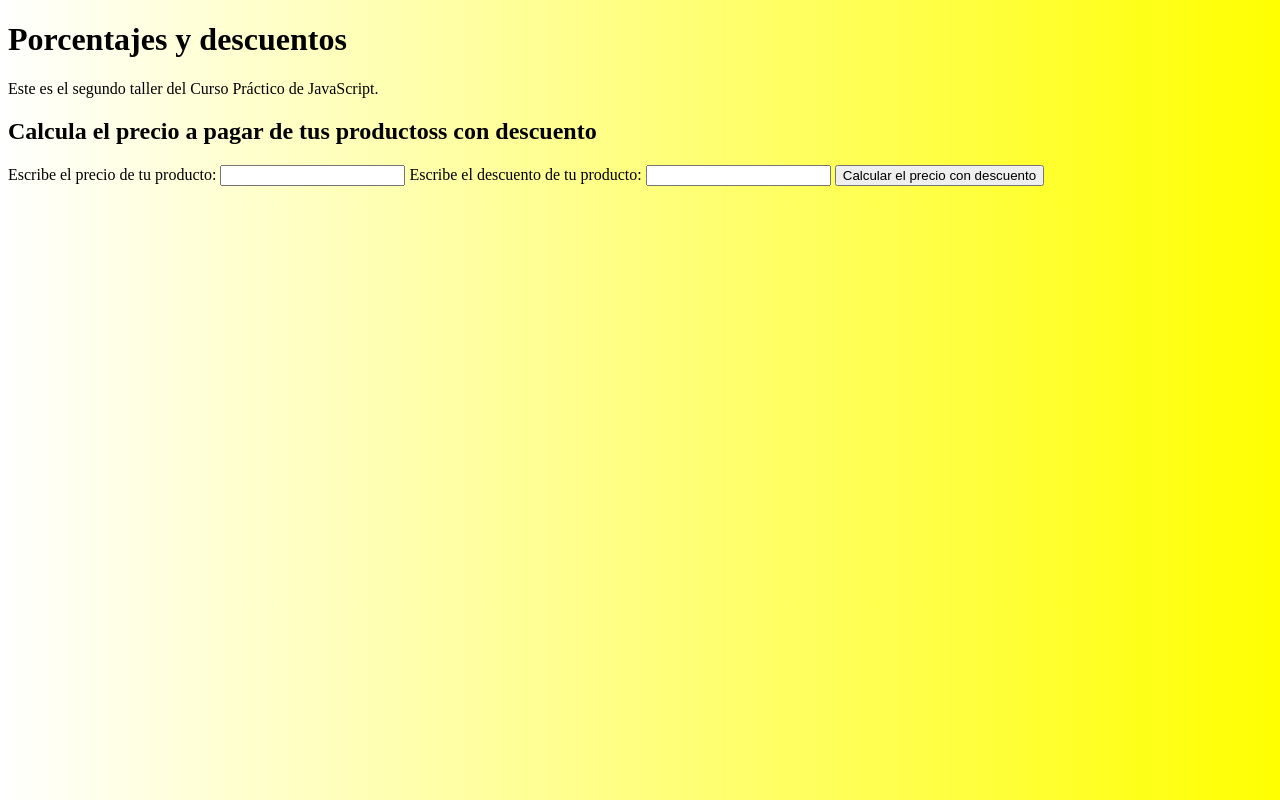
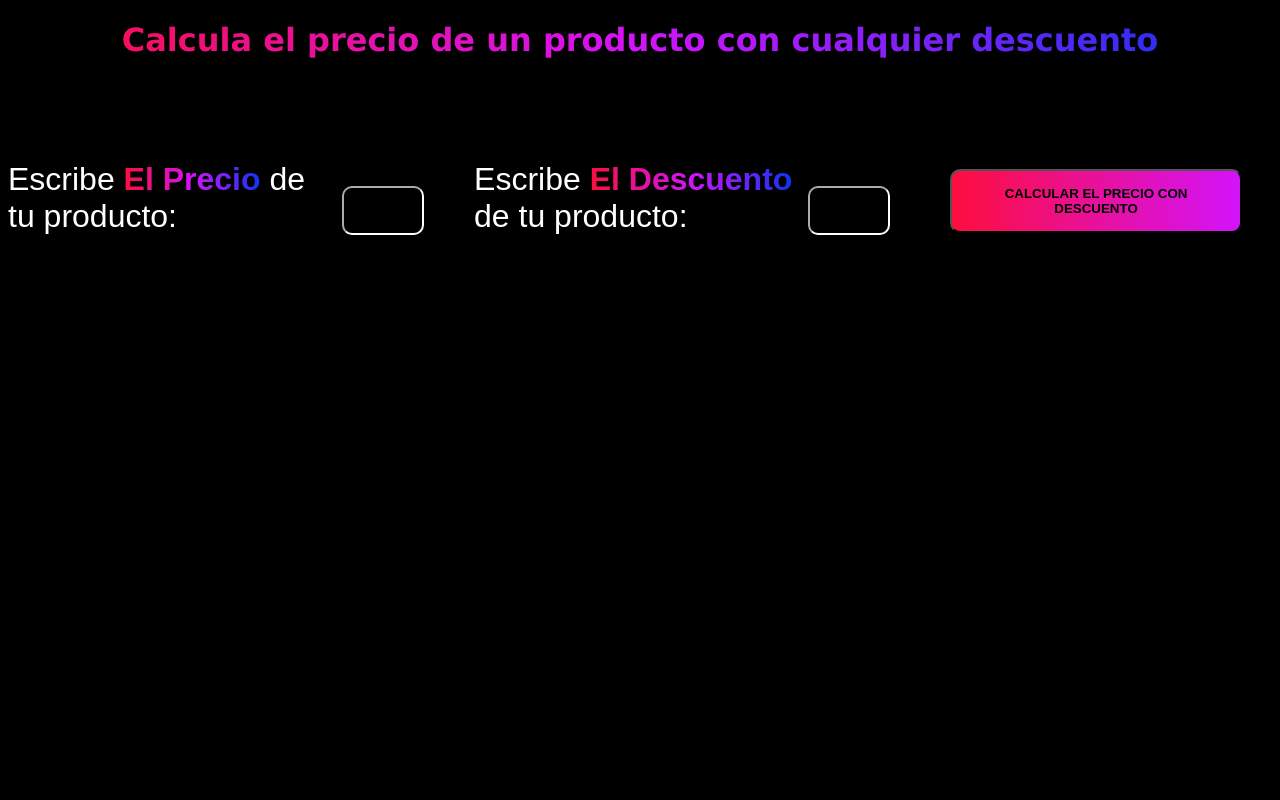
Before and after one commit to Juanes3105/curso-practico-javascript-platzi, a website: page descuentos.html in a window 1280 px wide. Drawn offline with Linux system fonts and the light colour scheme.

Commit message:
Hice cambios

```diff
--- a/descuentos.css
+++ b/descuentos.css
@@ -1,4 +1,95 @@
 body{
     background-color: #ffffff;
-    background-image: linear-gradient(90deg, #ffffff 0%, #ffff00 100%);
+    background-color: black;
+    color: #ffffff;
 }
+
+.btn-grad {background-image: linear-gradient(90deg, rgb(253, 14, 62) 0%, #d313fa 50%, #0d34f3 100%);}
+.btn-grad {
+   margin: 10px;
+   margin-right: 30px;
+   padding: 15px 45px;
+   text-align: center;
+   text-transform: uppercase;
+   transition: 0.5s;
+   background-size: 200% auto;
+   color: black;
+   border-radius: 10px;
+   display: block;
+   font-family: Arial;
+   font-weight: 800;
+ }
+
+ .btn-grad:hover {
+   background-position: right center;
+   color: #ffffff;
+   text-decoration: none;
+   cursor: pointer;
+   transform: translateY(-5px);
+   box-shadow: 0 0 20px rgb(0, 0, 0)
+ }
+
+ .btn-grad:active{
+   transform: translateY(3px);
+ }
+
+h1{
+    text-align: center;
+  font-family: Verdana;
+  margin-bottom: 100px;
+    background-image: linear-gradient(90deg, rgb(253, 14, 62) 0%, #d313fa 50%, #0d34f3 100%);
+  -webkit-background-clip: text;
+  background-clip: text;
+  -webkit-text-fill-color: transparent;
+}
+
+.inputPrice{
+    width: 3vw;
+  height: 5px;
+  background: #ff000000;
+  padding: 20px;
+  outline: none;
+  margin-top: 19px;
+  margin-left: 5px;
+  margin-right: 50px;
+  color: white;
+  font-family: Arial;
+  border-color: white;
+  border-radius: 10px;
+}
+
+strong{
+    background-image: linear-gradient(90deg, rgb(253, 14, 62) 0%, #d313fa 50%, #0d34f3 100%);
+    -webkit-background-clip: text;
+    background-clip: text;
+    -webkit-text-fill-color: transparent;
+  }
+
+.inputDiscount{
+    width: 3vw;
+    height: 5px;
+    background: #ff000000;
+    padding: 20px;
+    outline: none;
+    margin-top: 19px;
+    margin-left: 5px;
+    margin-right: 50px;
+    color: white;
+    font-family: Arial;
+    border-color: white;
+    border-radius: 10px;
+}
+
+form{
+    display: flex;
+    justify-content: center;
+    align-items: center;
+}
+
+form label{
+    font-family: Arial;
+    font-size: xx-large;
+    width: 35vw;
+    height: 10vh;
+    color: white;
+}
--- a/descuentos.html
+++ b/descuentos.html
@@ -5,27 +5,24 @@
   <meta http-equiv="X-UA-Compatible" content="IE=edge">
   <meta name="viewport" content="width=device-width, initial-scale=1.0">
   <link rel="stylesheet" href="descuentos.css">
-  <title>Porcentajes y descuentos | Curso Práctico de JavaScript en Platzi</title>
+  <title>Porcentajes y descuentos</title>
 </head>
 <body>
   <header>
     <h1>
-      Porcentajes y descuentos
+      Calcula el precio de un producto con cualquier descuento
     </h1>
-    <p>Este es el segundo taller del Curso Práctico de JavaScript.</p>
   </header>
 
   <section>
-    <h2>Calcula el precio a pagar de tus productoss con descuento</h2>
+    <form>
+      <label for="InputPrice">Escribe <strong>El Precio</strong> de tu producto:</label>
+      <input id="InputPrice" type="number" class="inputPrice"/>
 
-    <form>
-      <label for="InputPrice">Escribe el precio de tu producto:</label>
-      <input id="InputPrice" type="number" />
+      <label for="InputDiscount">Escribe <strong>El Descuento</strong> de tu producto:</label>
+      <input id="InputDiscount" type="number" class="inputDiscount"/>
 
-      <label for="InputDiscount">Escribe el descuento de tu producto:</label>
-      <input id="InputDiscount" type="number" />
-
-      <button type="button" onclick="onClickButtonPriceDiscount()">
+      <button type="button" onclick="onClickButtonPriceDiscount()" class="btn-grad">
         Calcular el precio con descuento
       </button>
 
```
Also changed, not shown: figuras.html (+4 -5 lines), figuras.js (+5 -7 lines), mediana.css (+15 -0 lines).
